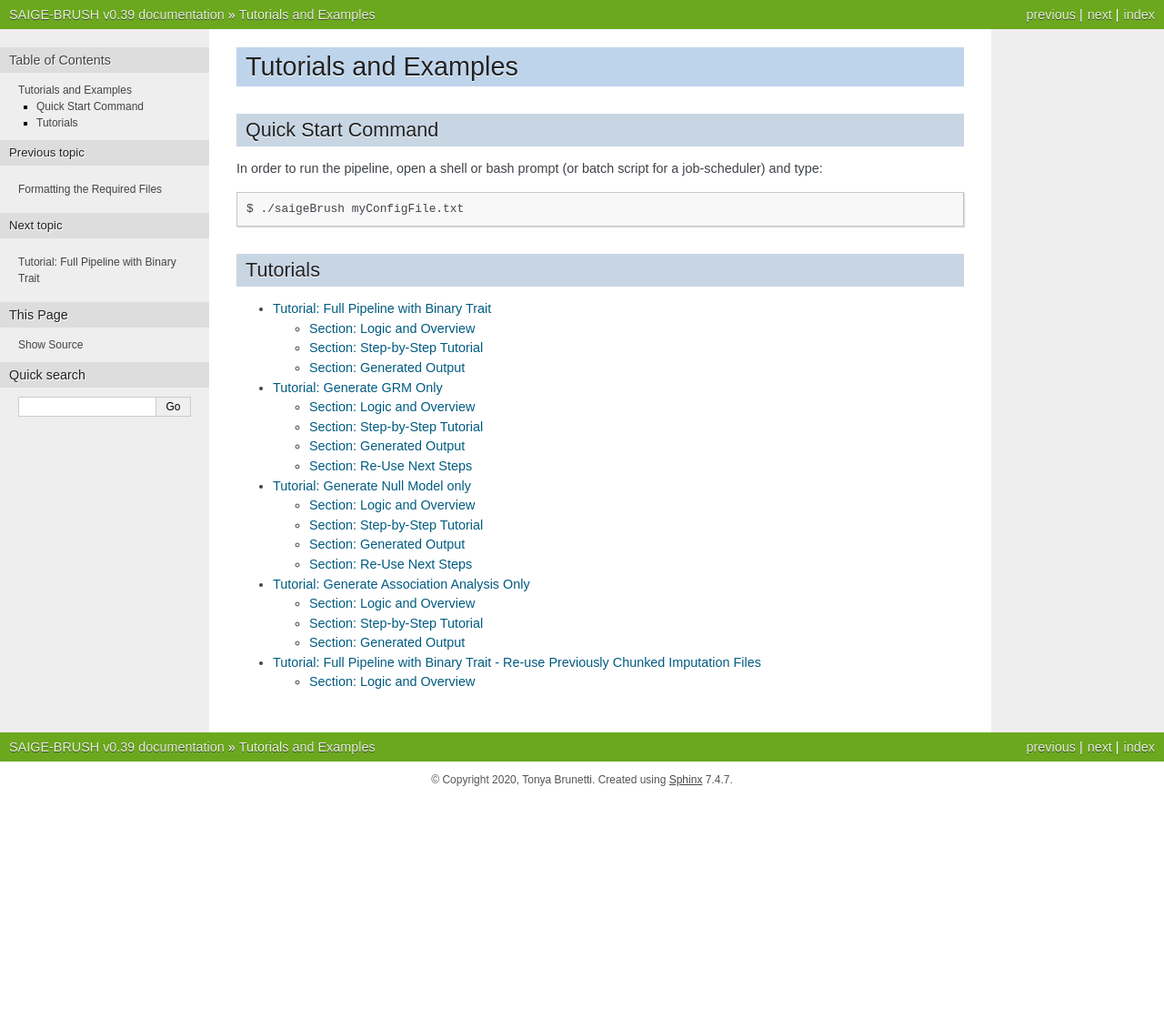
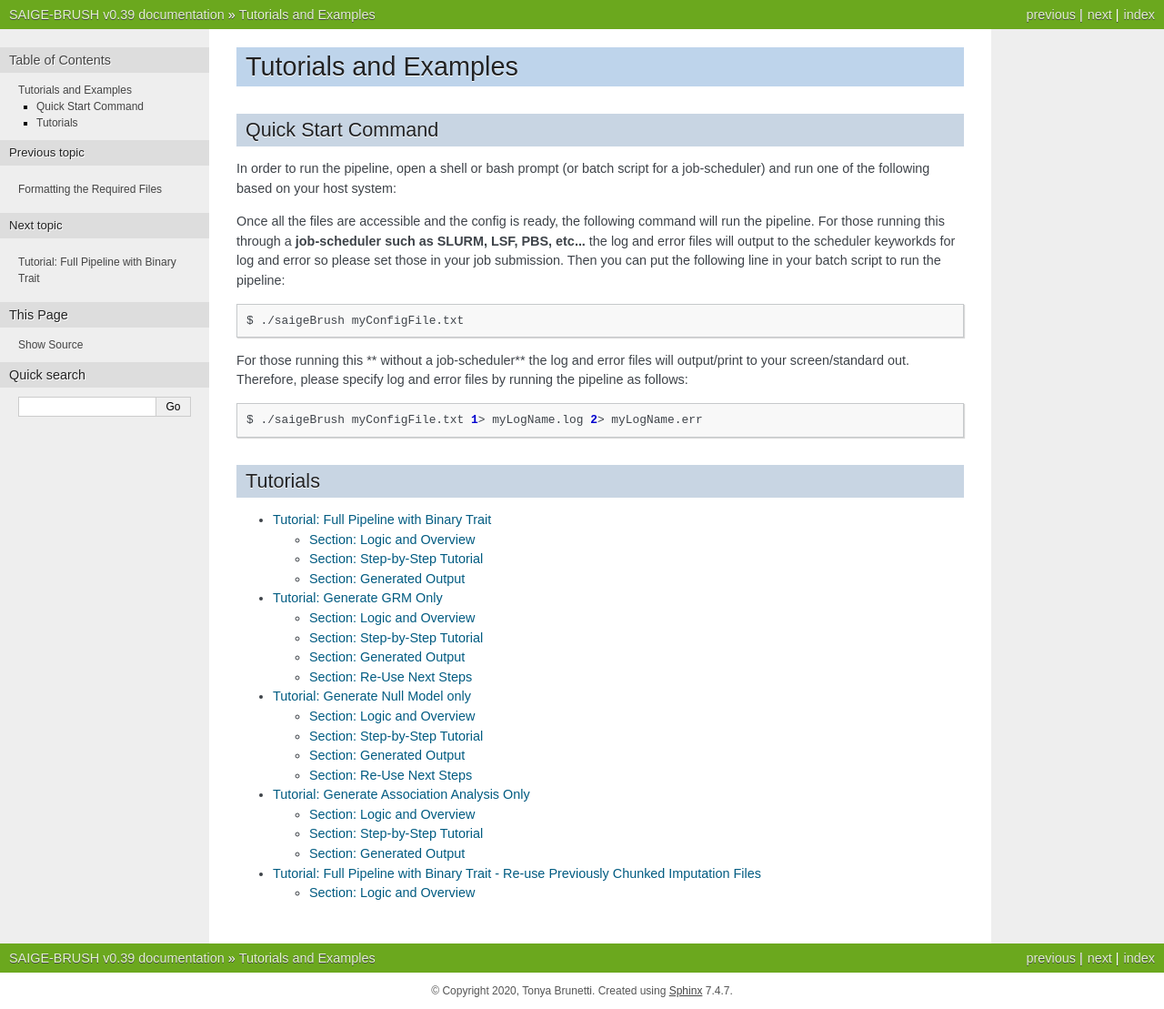
Before and after one commit to tbrunetti/SAIGE-BRUSH, a Sphinx documentation site: the page built from docs/source/exampleWorkFlows.rst, in a window 1280 px wide. Shown: the whole page at 91% size. Built offline with Sphinx 7.4.7, drawn with Linux system fonts in a browser that asks for light colours; before the commit the page ends 900 px from its top, so only the background shows below that.

Commit message:
updated quick start for job-scheduler vs local

```diff
--- a/docs/source/exampleWorkFlows.rst
+++ b/docs/source/exampleWorkFlows.rst
@@ -4,11 +4,22 @@ Tutorials and Examples
 Quick Start Command
 ^^^^^^^^^^^^^^^^^^^
 
-In order to run the pipeline, open a shell or bash prompt (or batch script for a job-scheduler) and type:
+In order to run the pipeline, open a shell or bash prompt (or batch script for a job-scheduler) and run one of the following based on your host system:
+
+Once all the files are accessible and the config is ready, the following command will run the pipeline.
+For those running this through a **job-scheduler such as SLURM, LSF, PBS, etc...** the log and error files will output to the scheduler keyworkds for log and error so please set those in your job submission.  Then you can put the following line in your batch script to run the pipeline:
 
 .. code-block:: bash
 
 	$ ./saigeBrush myConfigFile.txt
+
+
+For those running this ** without a job-scheduler** the log and error files will output/print to your screen/standard out.  Therefore, please specify log and error files by running the pipeline as follows:
+
+.. code-block:: bash
+
+	$ ./saigeBrush myConfigFile.txt 1> myLogName.log 2> myLogName.err
+
 
 Tutorials
 ^^^^^^^^^^
```
